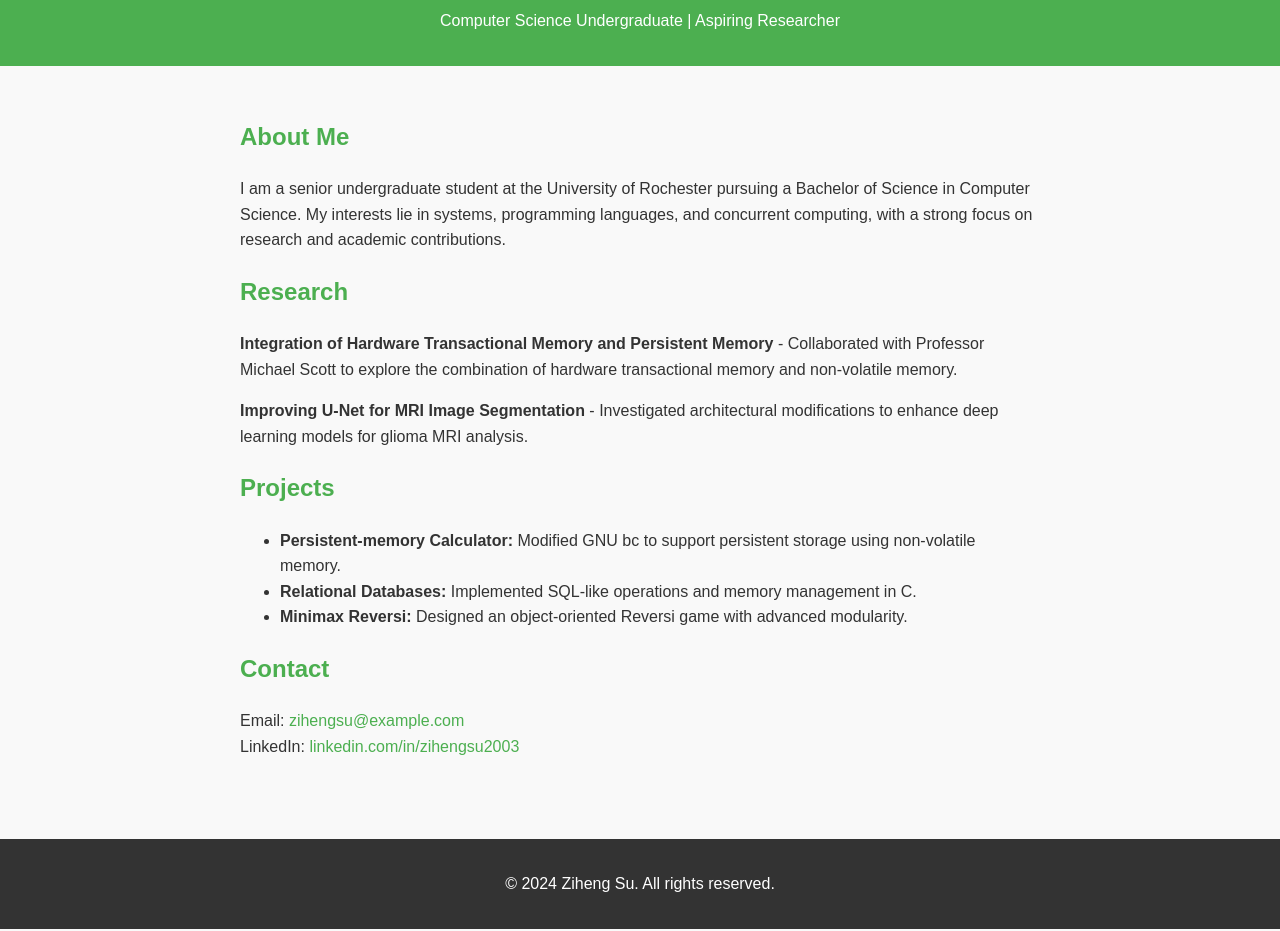
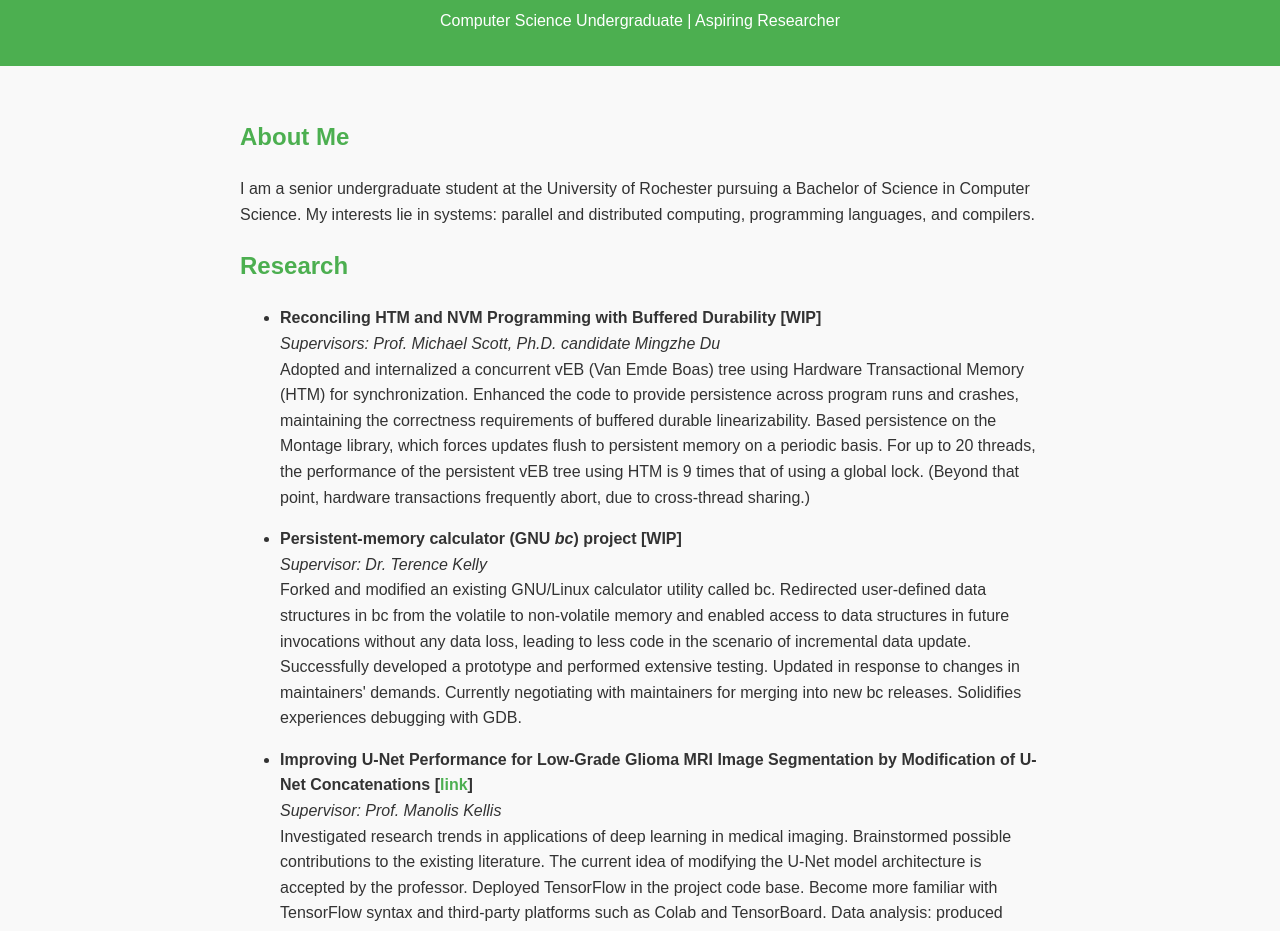
Before and after one commit to RTesseract/RTesseract.github.io, a plain HTML site: page index.html in a window 1280 px wide. Shown: the part 75-1006 px from the top of the page. Drawn offline with Linux system fonts and the light colour scheme.

Commit message:
12-31-7-51

```diff
--- a/index.html
+++ b/index.html
@@ -60,29 +60,48 @@
 </head>
 <body>
     <header>
-        <h1>Ziheng Su</h1>
+        <h1>Ziheng (Aaron) Su</h1>
         <p>Computer Science Undergraduate | Aspiring Researcher</p>
     </header>
 
     <section>
         <h2>About Me</h2>
-        <p>I am a senior undergraduate student at the University of Rochester pursuing a Bachelor of Science in Computer Science. My interests lie in systems, programming languages, and concurrent computing, with a strong focus on research and academic contributions.</p>
+        <p>I am a senior undergraduate student at the University of Rochester pursuing a Bachelor of Science in Computer Science. My interests lie in systems: parallel and distributed computing, programming languages, and compilers.</p>
 
         <h2>Research</h2>
-        <p><strong>Integration of Hardware Transactional Memory and Persistent Memory</strong> - Collaborated with Professor Michael Scott to explore the combination of hardware transactional memory and non-volatile memory.</p>
-        <p><strong>Improving U-Net for MRI Image Segmentation</strong> - Investigated architectural modifications to enhance deep learning models for glioma MRI analysis.</p>
+        <ul>
+            <li><p><strong>Reconciling HTM and NVM Programming with Buffered Durability [WIP]</strong><br>
+            <i>Supervisors: Prof. Michael Scott, Ph.D. candidate Mingzhe Du</i><br>
+            Adopted and internalized a concurrent vEB (Van Emde Boas) tree using Hardware Transactional Memory (HTM) for synchronization.
+            Enhanced the code to provide persistence across program runs and crashes, maintaining the correctness requirements of buffered durable linearizability.
+            Based persistence on the Montage library, which forces updates flush to persistent memory on a periodic basis.
+            For up to 20 threads, the performance of the persistent vEB tree using HTM is 9 times that of using a global lock.  (Beyond that point, hardware transactions frequently abort, due to cross-thread sharing.)</p></li>
+            <li><p><strong>Persistent-memory calculator (GNU <i>bc</i>) project [WIP]</strong><br>
+            <i>Supervisor: Dr. Terence Kelly</i><br>
+            Forked and modified an existing GNU/Linux calculator utility called bc.
+            Redirected user-defined data structures in bc from the volatile to non-volatile memory and enabled access to data structures in future invocations without any data loss, leading to less code in the scenario of incremental data update.
+            Successfully developed a prototype and performed extensive testing. Updated in response to changes in maintainers' demands. Currently negotiating with maintainers for merging into new bc releases.
+            Solidifies experiences debugging with GDB.</p></li>
+            <li><p><strong>Improving U-Net Performance for Low-Grade Glioma MRI Image Segmentation by Modification of U-Net Concatenations [<a href="https://doi.org/10.1117/12.3021666">link</a>]</strong><br>
+            <i>Supervisor: Prof. Manolis Kellis</i><br>
+            Investigated research trends in applications of deep learning in medical imaging.
+            Brainstormed possible contributions to the existing literature. The current idea of modifying the U-Net model architecture is accepted by the professor.
+            Deployed TensorFlow in the project code base. Become more familiar with TensorFlow syntax and third-party platforms such as Colab and TensorBoard.
+            Data analysis: produced readable results in the form of concise bar charts, scatter plots, and Excel spreadsheets.</p></li>
+        </ul>
 
-        <h2>Projects</h2>
+        <h2>Teaching</h2>
         <ul>
-            <li><strong>Persistent-memory Calculator:</strong> Modified GNU bc to support persistent storage using non-volatile memory.</li>
-            <li><strong>Relational Databases:</strong> Implemented SQL-like operations and memory management in C.</li>
-            <li><strong>Minimax Reversi:</strong> Designed an object-oriented Reversi game with advanced modularity.</li>
+            <li><strong>Spring 2025 (Teaching Assistant):</strong> CSC 254 - Programming Language Design & Implementation</li>
+            <li><strong>Fall 2023 (Workshop Leader):</strong> CSC 172 - Data Structures & Algorithms</li>
         </ul>
 
         <h2>Contact</h2>
         <p class="contact-info">
-            Email: <a href="mailto:zihengsu@example.com">zihengsu@example.com</a><br>
-            LinkedIn: <a href="https://www.linkedin.com/in/zihengsu2003/" target="_blank">linkedin.com/in/zihengsu2003</a>
+            Personal Email: <a href="mailto:aaronsu2003@gmail.com">aaronsu2003@gmail.com</a><br>
+            School Email: <a href="mailto:zsu8@u.rochester.edu">zsu8@u.rochester.edu</a><br>
+            LinkedIn: <a href="https://www.linkedin.com/in/zihengsu2003/" target="_blank">linkedin.com/in/zihengsu2003</a><br>
+            Phone: <a href="tel:+1-585-748-4571">(585) 748-4571</a><br>
         </p>
     </section>
 
```
